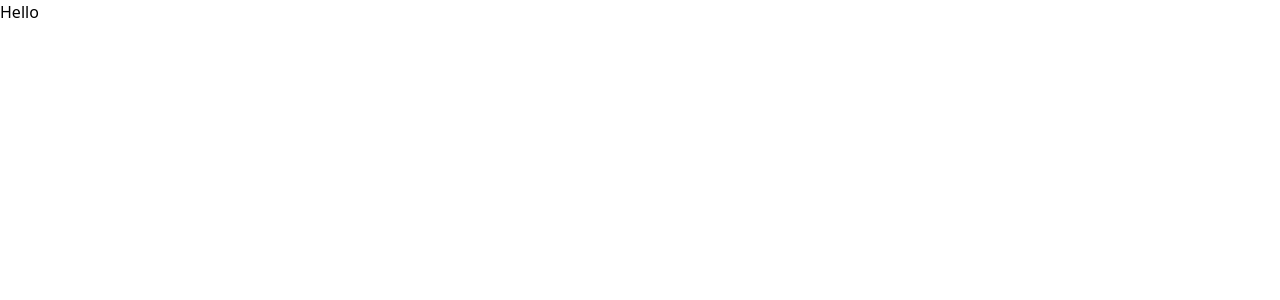
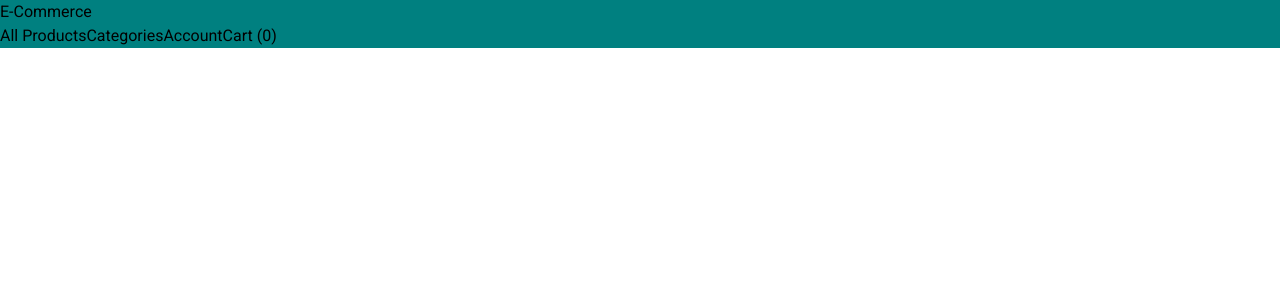
Before and after one commit to Abdul-Rahimm/online-business-platform-Saas---NextJs, a Next.js app in the folder frontend/: page / in a window 1280 px wide. Shown: the top 300 px of the page. Built offline with nearby package versions, Linux system fonts and the light colour scheme.

Commit message:
starting to work on the header on frontend

```diff
--- a/frontend/app/layout.js
+++ b/frontend/app/layout.js
@@ -1,13 +1,20 @@
+"use client";
+import { createGlobalStyle } from "styled-components";
 import "./globals.css";
 
-export const metadata = {
-  title: "E commerce",
-  description: "Generated by create next app",
-};
+const GlobalStyles = createGlobalStyle`
+  @import url('https://fonts.googleapis.com/css2?family=Roboto:ital,wght@0,100;0,300;0,400;0,500;0,700;0,900;1,100;1,300;1,400;1,500;1,700;1,900&display=swap');
+  body{
+    padding: 0;
+    margin: 0;
+    font-family: 'Roboto', 'sans-serif';
+  }
+`;
 
 export default function RootLayout({ children }) {
   return (
     <html lang="en">
+      <GlobalStyles />
       <body>{children}</body>
     </html>
   );
--- a/frontend/app/page.js
+++ b/frontend/app/page.js
@@ -1,3 +1,17 @@
+"use client";
+import Header from "@/components/Header";
+import styled from "styled-components";
+
+const StyledHeader = styled.header`
+  background-color: teal;
+`;
+
 export default function Home() {
-  return <div>Hello</div>;
+  return (
+    <div className="">
+      <StyledHeader>
+        <Header />
+      </StyledHeader>
+    </div>
+  );
 }
--- /dev/null
+++ b/frontend/components/Header.js
@@ -0,0 +1,22 @@
+import Link from "next/link";
+import styled from "styled-components";
+
+const StyledHeader = styled.header`
+  background-color: teal;
+`;
+
+const Header = () => {
+  return (
+    <StyledHeader>
+      <Link href={"/"}>E-Commerce</Link>
+      <nav>
+        <Link href={"/products"}>All Products</Link>
+        <Link href={"/categories"}>Categories</Link>
+        <Link href={"/account"}>Account</Link>
+        <Link href={"/cart"}>Cart (0)</Link>
+      </nav>
+    </StyledHeader>
+  );
+};
+
+export default Header;
```
Also changed, not shown: frontend/package.json (+5 -4 lines), 1 other file (tests, documents, lock files or other folders).
